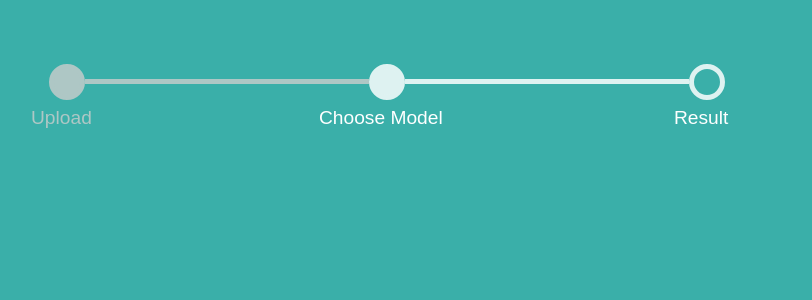
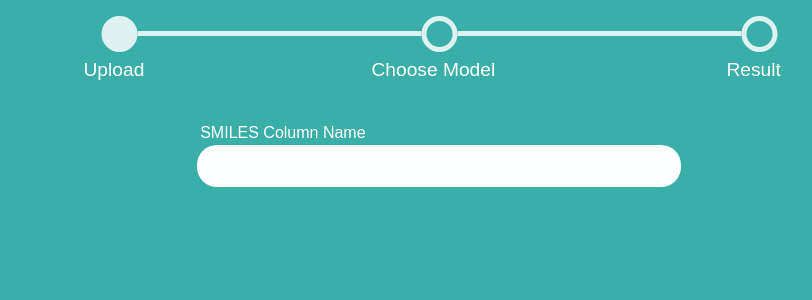
Before and after one commit to tensan8/sendika, a React (Create React App) app in the folder sendika-app/: page / in a window 1280 px wide. Shown: the top 300 px of the page, without its empty margins (201-1013 px from the left). Built offline with nearby package versions, Linux system fonts and the light colour scheme.

Commit message:
Complete design for Upload Process

```diff
--- a/sendika-app/src/App.js
+++ b/sendika-app/src/App.js
@@ -2,6 +2,7 @@ import './assets/css/App.scss';
 import {BrowserRouter as Router, Switch, Route} from 'react-router-dom'
 import NavBar from './components/NavBar'
 import UploadProcess from './pages/UploadProcess';
+import Home from './pages/Home';
 
 function App() {
   return (
@@ -10,9 +11,13 @@ function App() {
         {/* <NavBar/> */}
         <Switch>
           {/* Temporary home path nya langsung ke path Upload */}
-          <Route exact path='/' component={UploadProcess}>
-
+          <Route exact path={['/', '/:slug']}>
+            <UploadProcess/>
+            {/* <Home/> */}
           </Route>
+          {/* <Route exact path={['/upload', '/upload/:slug']}>
+            <UploadProcess/>
+          </Route> */}
         </Switch>
       </Router>
     </div>
--- a/sendika-app/src/assets/css/components/NavBar.scss
+++ b/sendika-app/src/assets/css/components/NavBar.scss
@@ -1,16 +1,16 @@
-div {
-    display: flex;
-    flex-basis: 50%;
+// div {
+//     display: flex;
+//     flex-basis: 50%;
 
-    title {
+//     title {
 
-    }
-    .links {
+//     }
+//     .links {
         // display: flex;
 
         // li {
 
         //     color: white;
         // }
-    }
-}
+//     }
+// }
--- a/sendika-app/src/assets/css/components/StatusTracker.scss
+++ b/sendika-app/src/assets/css/components/StatusTracker.scss
@@ -1,7 +1,7 @@
 @use "../utilities/variables";
 
 
-div {
+.status-tracker-div {
     display: flex;
     justify-content: center;
     text-align: center;
--- /dev/null
+++ b/sendika-app/src/assets/css/pages/UploadProcess.scss
@@ -0,0 +1,42 @@
+@use "../utilities/variables";
+
+.upload-process-div {
+    display: flex;
+    flex-direction: column;
+
+    p {
+        color: variables.$text-white;
+        margin: 0.2rem auto;
+        font-weight: 400;
+    }
+}
+
+.upload-box {
+    background-color: variables.$text-white;
+    margin: 1rem auto;
+    border-radius: 20px;
+    padding: 1.5rem;
+}
+
+.column-input-box {
+    margin: 2rem auto;
+    text-align: left;
+
+    p {
+        margin-left: 0.2rem;
+    }
+
+    input {
+        height: 2.5rem;
+        border: none;
+        background-color: variables.$text-white;
+        border-radius: 20px;
+        width: 30rem;
+        outline: none;
+
+
+        &:hover, &:focus {
+            background-color: variables.$grey;
+        }
+    }
+}
--- a/sendika-app/src/components/StatusTracker.jsx
+++ b/sendika-app/src/components/StatusTracker.jsx
@@ -11,8 +11,8 @@ function StatusTracker(props) {
     const [currStatus, setCurrStatus] = useState(props.status)
 
     return (
-        <div>
-            <svg width="850" height="73" viewBox="0 0 780 73" fill="none">
+        <div className="status-tracker-div">
+            <svg width="800" height="73" viewBox="0 0 675 73" fill="none">
                 <circle className={`${(currStatus === availableStatus.status_upload) ? 'active-progress' : 'inactive-progress'}`} cx="18" cy="18" r="15.5"/>
                 <circle className={`${currStatus === availableStatus.status_result ? 'active-progress' : ''}`} cx="658" cy="18" r="15.5"/>
                 <circle className={`${currStatus === availableStatus.status_choose_model ? 'active-progress' : ''} ${currStatus === availableStatus.status_result ? 'inactive-progress' : ''}`} cx="338" cy="18" r="15.5"/>
--- a/sendika-app/src/index.js
+++ b/sendika-app/src/index.js
@@ -2,7 +2,6 @@ import React from 'react';
 import ReactDOM from 'react-dom';
 import './assets/css/index.scss';
 import App from './App';
-import reportWebVitals from './reportWebVitals';
 
 ReactDOM.render(
   <React.StrictMode>
@@ -14,4 +13,3 @@ ReactDOM.render(
 // If you want to start measuring performance in your app, pass a function
 // to log results (for example: reportWebVitals(console.log))
 // or send to an analytics endpoint. Learn more: https://bit.ly/CRA-vitals
-reportWebVitals();
--- /dev/null
+++ b/sendika-app/src/pages/Home.jsx
@@ -0,0 +1,13 @@
+import React from 'react'
+import { Link } from 'react-router-dom'
+
+function Home() {
+    // return (
+    //     <div>
+    //         <Link to="/upload">Upload</Link>
+    //         <Link to="/upload/csv">Another Upload</Link>
+    //     </div>
+    // )
+}
+
+export default Home
--- a/sendika-app/src/pages/UploadProcess.jsx
+++ b/sendika-app/src/pages/UploadProcess.jsx
@@ -1,11 +1,31 @@
 import React from 'react'
 import StatusTracker from '../components/StatusTracker'
+import "../assets/css/pages/UploadProcess.scss"
+import {ReactComponent as MySvg} from '../assets/svg/upload_svg.svg'
+import { Route, useRouteMatch } from 'react-router'
+
 
 function UploadProcess() {
+    const match = useRouteMatch()
     return (
-        <div>
-            <StatusTracker status="choose model"/>
+        <div className="upload-process-div">
+            <StatusTracker status="upload"/>
 
+            {/* {match.params.slug === "csv" : } */}
+
+            {match.params.slug === "csv" &&
+                <>
+                    <div className="upload-box">
+                        <MySvg />
+                    </div>
+                    <p>Click the box & upload your CSV file here</p>
+                </>
+            }
+
+            <div className="column-input-box">
+                <p>SMILES Column Name</p>
+                <input type="text"></input>
+            </div>
         </div>
     )
 }
--- a/sendika-app/src/reportWebVitals.js
+++ /dev/null
@@ -1,13 +0,0 @@
-const reportWebVitals = onPerfEntry => {
-  if (onPerfEntry && onPerfEntry instanceof Function) {
-    import('web-vitals').then(({ getCLS, getFID, getFCP, getLCP, getTTFB }) => {
-      getCLS(onPerfEntry);
-      getFID(onPerfEntry);
-      getFCP(onPerfEntry);
-      getLCP(onPerfEntry);
-      getTTFB(onPerfEntry);
-    });
-  }
-};
-
-export default reportWebVitals;
```
Also changed, not shown: sendika-app/src/setupTests.js (deleted, +0 -5 lines), sendika-app/src/assets/css/pages/UploadProcess.jsx (deleted), sendika-app/src/assets/svg/upload_svg.svg (added), 1 other file (tests, documents, lock files or other folders).
